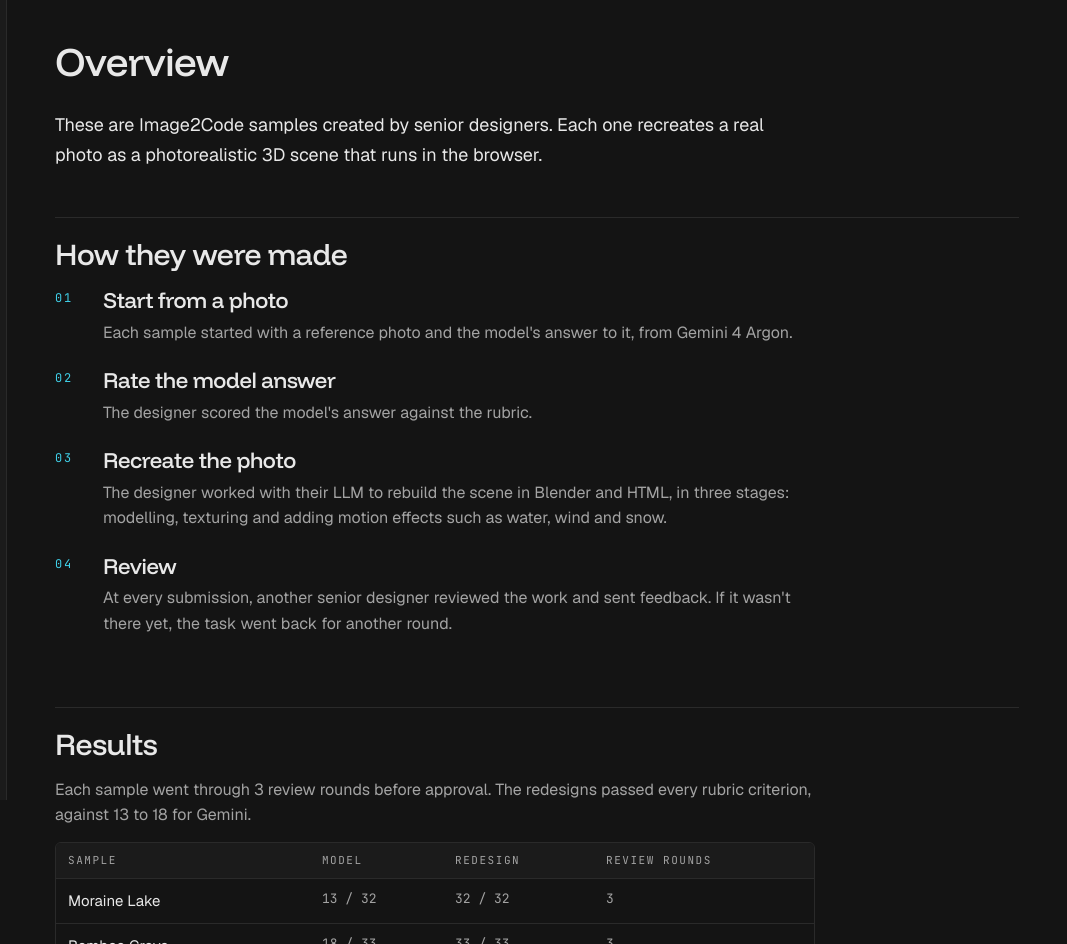
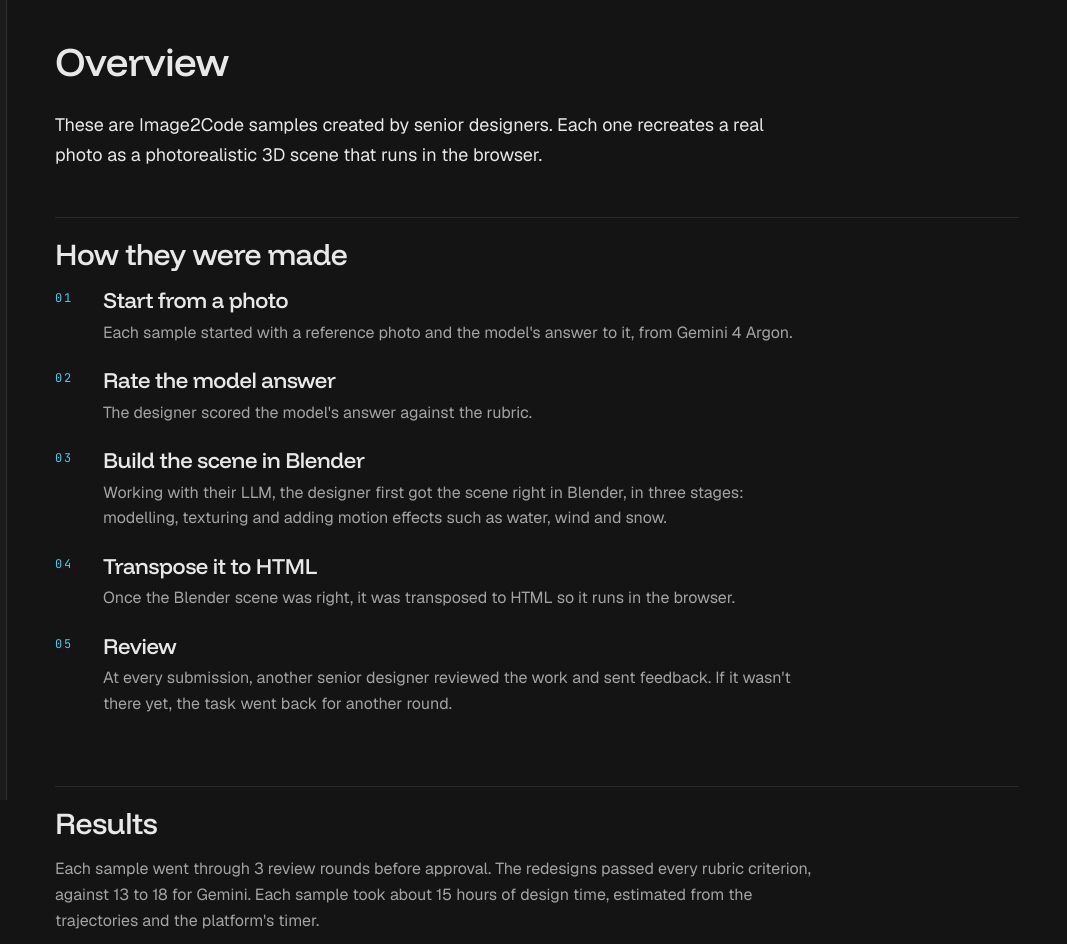
Before and after one commit to gabrielaraujoz/image2code, a plain HTML site: page index.html in a window 1280 px wide. Shown: the top 944 px of the page, 213-1280 px from the left. Drawn offline with Linux system fonts and the light colour scheme.

Commit message:
Overview: Blender-first process and design time per sample
Co-Authored-By: Claude Opus 5.5 <noreply@anthropic.com>
Claude-Session: https://claude.ai/code/session_01BG5f1855gK3Qsyj2GHVkc7

```diff
--- a/index.html
+++ b/index.html
@@ -225,8 +225,11 @@ function timeline(s) {
 }
 
 
+// Design time per sample, estimated from the trajectories and the platform timer (review time not included).
+const TIME = { moraine: '~15–20 h', bamboo: '~15 h', lighthouse: '~15.5 h' };
+
 function renderOverview() {
-  const rows = SAMPLES.map(s => `<tr><td><a class="row" href="#${s.id}">${esc(s.name)}</a></td><td class="mono">${score(s.rubric, 'm')}</td><td class="mono">${score(s.rubric, 'r')}</td><td class="mono">${s.round_count}</td></tr>`).join('');
+  const rows = SAMPLES.map(s => `<tr><td><a class="row" href="#${s.id}">${esc(s.name)}</a></td><td class="mono">${score(s.rubric, 'm')}</td><td class="mono">${score(s.rubric, 'r')}</td><td class="mono">${s.round_count}</td><td class="mono">${TIME[s.id] || '–'}</td></tr>`).join('');
   page.innerHTML = `
     <h1>Overview</h1>
     <p class="lead">These are Image2Code samples created by senior designers. Each one recreates a real photo as a photorealistic 3D scene that runs in the browser.</p>
@@ -234,13 +237,14 @@ function renderOverview() {
     <ol class="steps">
       <li><h3>Start from a photo</h3><p>Each sample started with a reference photo and the model's answer to it, from Gemini 4 Argon.</p></li>
       <li><h3>Rate the model answer</h3><p>The designer scored the model's answer against the rubric.</p></li>
-      <li><h3>Recreate the photo</h3><p>The designer worked with their LLM to rebuild the scene in Blender and HTML, in three stages: modelling, texturing and adding motion effects such as water, wind and snow.</p></li>
+      <li><h3>Build the scene in Blender</h3><p>Working with their LLM, the designer first got the scene right in Blender, in three stages: modelling, texturing and adding motion effects such as water, wind and snow.</p></li>
+      <li><h3>Transpose it to HTML</h3><p>Once the Blender scene was right, it was transposed to HTML so it runs in the browser.</p></li>
       <li><h3>Review</h3><p>At every submission, another senior designer reviewed the work and sent feedback. If it wasn't there yet, the task went back for another round.</p></li>
     </ol>
     <h2>Results</h2>
     <div class="results">
-      <p>Each sample went through 3 review rounds before approval. The redesigns passed every rubric criterion, against 13 to 18 for Gemini.</p>
-      <div class="scroll"><table class="tbl"><thead><tr><th>Sample</th><th>Model</th><th>Redesign</th><th>Review rounds</th></tr></thead><tbody>${rows}</tbody></table></div>
+      <p>Each sample went through 3 review rounds before approval. The redesigns passed every rubric criterion, against 13 to 18 for Gemini. Each sample took about 15 hours of design time, estimated from the trajectories and the platform's timer.</p>
+      <div class="scroll"><table class="tbl"><thead><tr><th>Sample</th><th>Model</th><th>Redesign</th><th>Review rounds</th><th>Design time (est.)</th></tr></thead><tbody>${rows}</tbody></table></div>
     </div>`;
   window.scrollTo(0, 0);
 }
```
